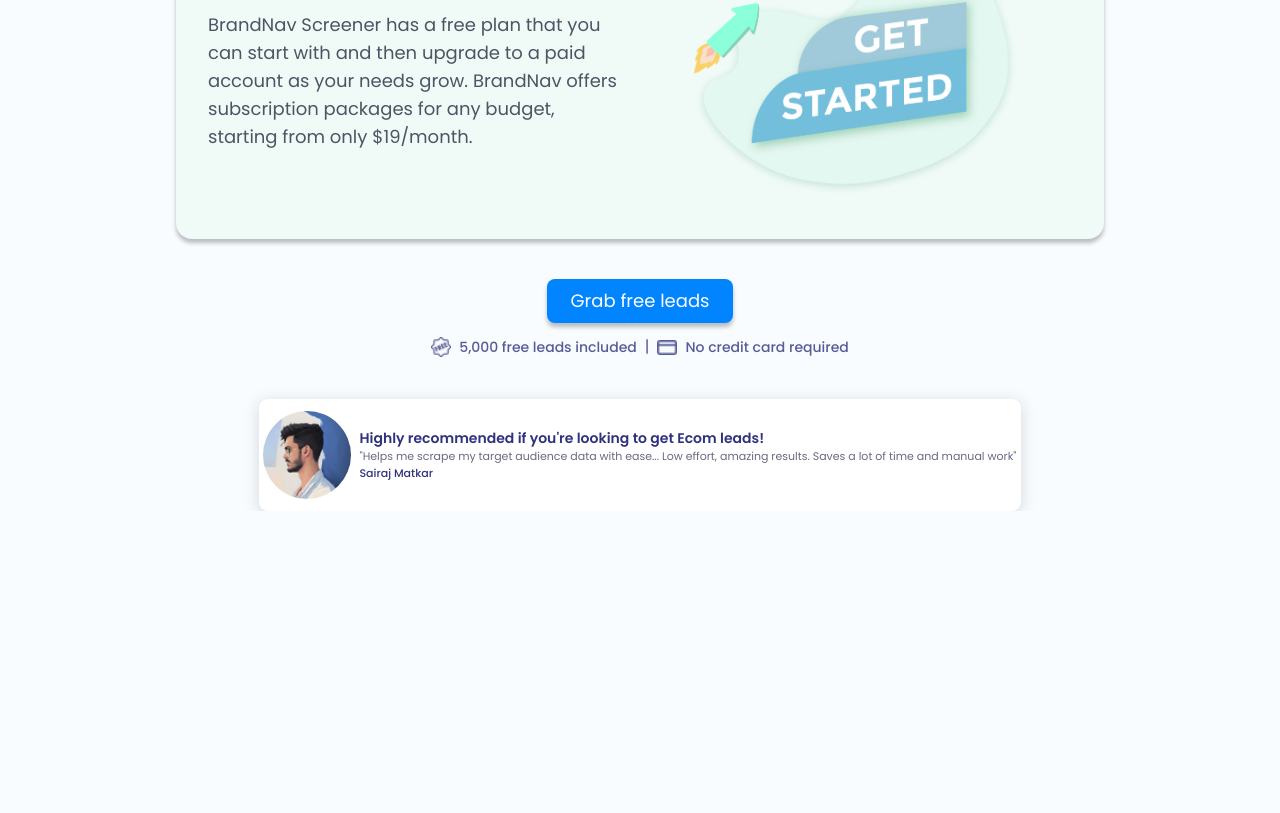
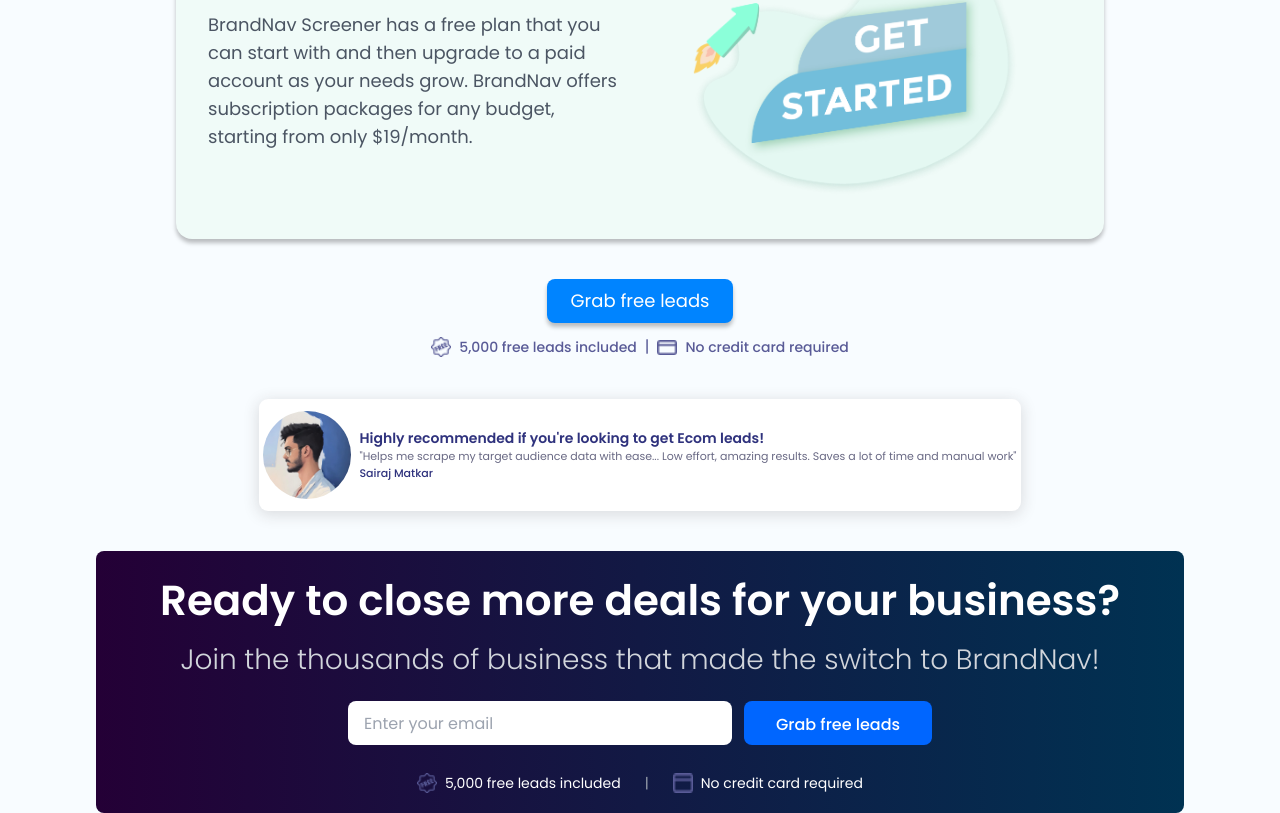
Before and after one commit to siddharth-200231/brandnavapp-design, a Next.js app: page / in a window 1280 px wide. Shown: the part 2310-3123 px from the top of the page. Before the commit the page ends 2821 px from the top, so only its background shows below. Built offline with nearby package versions, Linux system fonts and the light colour scheme.

Commit message:
section 7

```diff
--- a/app/page.tsx
+++ b/app/page.tsx
@@ -6,6 +6,7 @@
 import Section4 from '../components/Section4'
 import Section5 from '../components/Section5'
 import Section6 from '../components/Section6'
+import Section7 from '../components/Section7'
 function page() {
   return (
     <div className='bg-customBlue5 h-screen flex flex-col '>
@@ -16,6 +17,7 @@
       <Section4 />
       <Section5 />
       <Section6 />
+      <Section7 />
     </div>
   )
 }
--- a/components/Section7.jsx
+++ b/components/Section7.jsx
@@ -2,10 +2,42 @@
 
 const Section7 = () => {
   return (
-    <div >
-      <p className='text-[38px] leading-[48px] text-white'>
-      Ready to close more deals for your business?
-      </p>
+    <div className='bg-gradient-to-r from-[#240036] to-[#003252] max-w-[95%] mx-auto py-5 px-16 max-[700px]:px-5 rounded-[8px]'>
+      <div className=' flex flex-col items-center justify-center gap-3 text-center  w-full'>
+        <p className='text-[38px] leading-[46px] md:text-[42px] md:leading-[60px]
+          max-[700px]:text-[32px] max-[700px]:leading-[40px]
+          max-[500px]:text-[28px] max-[500px]:leading-[34px]
+          font-semibold text-white'>
+          Ready to close more deals for your business?
+        </p>
+        <p className='text-[24px] leading-[30px] md:text-[28px] md:leading-[34px]
+          max-[700px]:text-[22px] max-[700px]:leading-[28px]
+          max-[500px]:text-[20px] max-[500px]:leading-[26px]
+          font-light text-gray-300 mb-3'>
+          Join the thousands of business that made the switch to BrandNav!
+        </p>
+        <div className="flex flex-col sm:flex-row justify-center items-center gap-3  mb-4">
+          <input
+            type="email"
+            placeholder="Enter your email"
+            className="w-[370px] sm:w-96 h-[44px] rounded-lg px-4 bg-white text-gray-700 focus:outline-none max-[700px]:w-[216px]  "
+          />
+          <button className="w-[216px] h-[44px] sm:w-auto bg-[#0066FF] text-white px-8 py-3 rounded-lg text-[16px] font-medium hover:bg-blue-600 transition-colors ">
+            Grab free leads
+          </button>
+        </div>
+        <div className="flex flex-col sm:flex-row justify-center items-center gap-6 max-[700px]:gap-3 text-[14px]  text-white text-sm">
+          <div className="flex items-center gap-2 ">
+            <img src="free.png" alt="" className="w-5 h-5" />
+            <span>5,000 free leads included</span>
+          </div>
+          <span className="hidden sm:block text-gray-400">|</span>
+          <div className="flex items-center gap-2">
+            <img src="credit.png" alt="" className="w-5 h-5" />
+            <span>No credit card required</span>
+          </div>
+        </div>
+      </div>
     </div>
   )
 }
```
